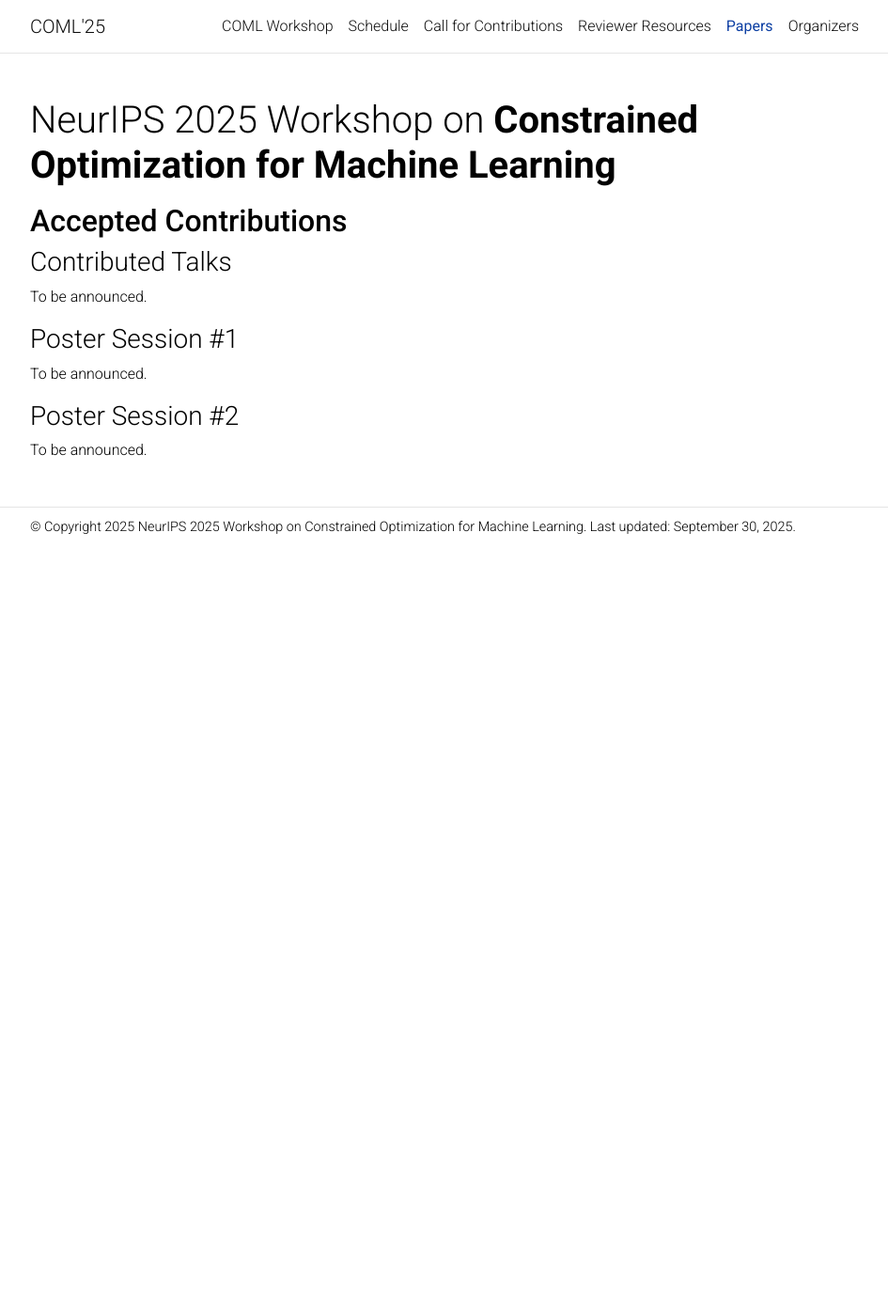
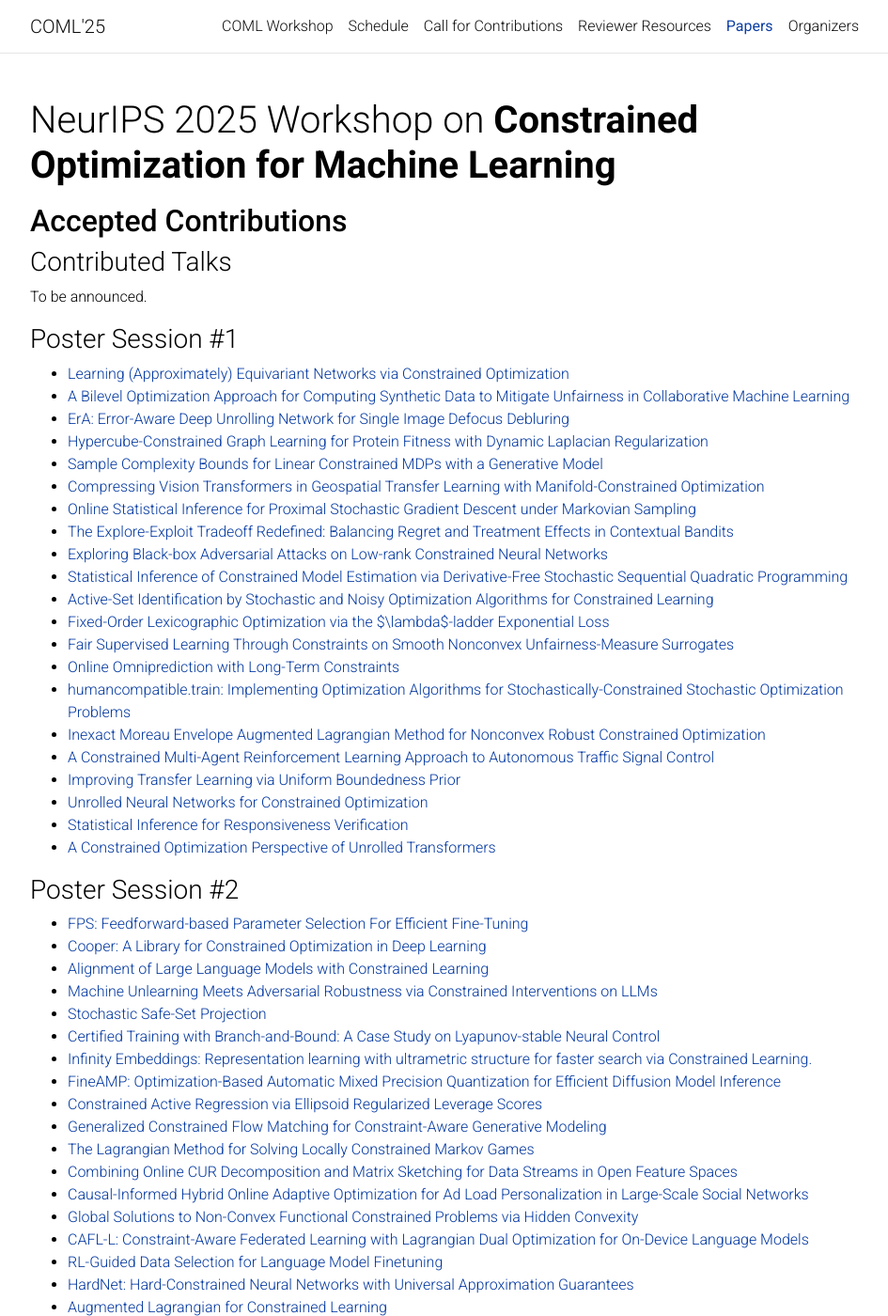
Before and after one commit to constrained-opt-ml/constrained-opt-ml.github.io, a Jekyll site: the page built from _pages/papers.md, in a window 1280 px wide and 1400 px high. Shown: the whole window at 94% size, without its empty margins (163-1108 px from the left). Built offline with Jekyll 4.4.1, drawn with Linux system fonts in a browser that asks for light colours; comment, search, counter and statistics services are not loaded; a style sheet for code colours, icons or effects is not loaded; some of the changed text lies outside the part shown.

Commit message:
Accepted Papers

```diff
--- a/_layouts/organizers.html
+++ b/_layouts/organizers.html
@@ -398,7 +398,7 @@ layout: default
                 <li>Bum Jun Kim</li>
                 <li>César Miguel Valdez Córdova</li>
                 <li>Chao Wu</li>
-                <li>CHEN FENG</li>
+                <li>Chen Feng</li>
                 <li>Daniel Otero</li>
                 <li>Honghao Wei</li>
                 <li>Jan Quan</li>
--- a/_pages/papers.md
+++ b/_pages/papers.md
@@ -13,7 +13,49 @@ nav_order: 5
 To be announced.
 
 ### Poster Session #1
-To be announced.
+
+- [Learning (Approximately) Equivariant Networks via Constrained Optimization](https://openreview.net/forum?id=ClPTxR8Z1G)
+- [A Bilevel Optimization Approach for Computing Synthetic Data to Mitigate Unfairness in Collaborative Machine Learning](https://openreview.net/forum?id=YTUfKohLUP)
+- [ErA: Error-Aware Deep Unrolling Network for Single Image Defocus Debluring](https://openreview.net/forum?id=w8fFSm4RR9)
+- [Hypercube-Constrained Graph Learning for Protein Fitness with Dynamic Laplacian Regularization](https://openreview.net/forum?id=sj9KZCc1JH)
+- [Sample Complexity Bounds for Linear Constrained MDPs with a Generative Model](https://openreview.net/forum?id=HSLRSfbLaO)
+- [Compressing Vision Transformers in Geospatial Transfer Learning with Manifold-Constrained Optimization](https://openreview.net/forum?id=IPWP0o5fgb)
+- [Online Statistical Inference for Proximal Stochastic Gradient Descent under Markovian Sampling](https://openreview.net/forum?id=udIZgO8uCA)
+- [The Explore-Exploit Tradeoff Redefined: Balancing Regret and Treatment Effects in Contextual Bandits](https://openreview.net/forum?id=KTn5igMOmS)
+- [Exploring Black-box Adversarial Attacks on Low-rank Constrained Neural Networks](https://openreview.net/forum?id=dgQJ3muXZf)
+- [Statistical Inference of Constrained Model Estimation via Derivative-Free Stochastic Sequential Quadratic Programming](https://openreview.net/forum?id=FjwCVyEc79)
+- [Active-Set Identification by Stochastic and Noisy Optimization Algorithms for Constrained Learning](https://openreview.net/forum?id=vzfNQwwAqQ)
+- [Fixed-Order Lexicographic Optimization via the $\lambda$-ladder Exponential Loss](https://openreview.net/forum?id=zpPSQpVfIm)
+- [Fair Supervised Learning Through Constraints on Smooth Nonconvex Unfairness-Measure Surrogates](https://openreview.net/forum?id=IcsO4iF33n)
+- [Online Omniprediction with Long-Term Constraints](https://openreview.net/forum?id=aBCGylDUl4)
+- [humancompatible.train: Implementing Optimization Algorithms for Stochastically-Constrained Stochastic Optimization Problems](https://openreview.net/forum?id=BbuqIsKNPc)
+- [Inexact Moreau Envelope Augmented Lagrangian Method for Nonconvex Robust Constrained Optimization](https://openreview.net/forum?id=BVuORzJ4ye)
+- [A Constrained Multi-Agent Reinforcement Learning Approach to Autonomous Traffic Signal Control](https://openreview.net/forum?id=aMBD9mEjlw)
+- [Improving Transfer Learning via Uniform Boundedness Prior](https://openreview.net/forum?id=n626OXew5u)
+- [Unrolled Neural Networks for Constrained Optimization](https://openreview.net/forum?id=i3t4drqcFF)
+- [Statistical Inference for Responsiveness Verification](https://openreview.net/forum?id=ZU5QPmrz3e)
+- [A Constrained Optimization Perspective of Unrolled Transformers](https://openreview.net/forum?id=Hy52oYniV1)
 
 ### Poster Session #2
-To be announced.
+
+- [FPS: Feedforward-based Parameter Selection For Efficient Fine-Tuning](https://openreview.net/forum?id=75Sl9Dhw3f)
+- [Cooper: A Library for Constrained Optimization in Deep Learning](https://openreview.net/forum?id=OXOZYP3xJX)
+- [Alignment of Large Language Models with Constrained Learning](https://openreview.net/forum?id=4ZPPnIRjJQ)
+- [Machine Unlearning Meets Adversarial Robustness via Constrained Interventions on LLMs](https://openreview.net/forum?id=5nJLuVfRT2)
+- [Stochastic Safe-Set Projection](https://openreview.net/forum?id=uqOhejCEwa)
+- [Certified Training with Branch-and-Bound: A Case Study on Lyapunov-stable Neural Control](https://openreview.net/forum?id=ZP5ZB79Zhj)
+- [Infinity Embeddings: Representation learning with ultrametric structure for faster search via Constrained Learning.](https://openreview.net/forum?id=HNAqDj7zTq)
+- [FineAMP: Optimization-Based Automatic Mixed Precision Quantization for Efficient Diffusion Model Inference](https://openreview.net/forum?id=sVObVLUs0C)
+- [Constrained Active Regression via Ellipsoid Regularized Leverage Scores](https://openreview.net/forum?id=eXKnR11wkc)
+- [Generalized Constrained Flow Matching for Constraint-Aware Generative Modeling](https://openreview.net/forum?id=ESjoUyIy0b)
+- [The Lagrangian Method for Solving Locally Constrained Markov Games](https://openreview.net/forum?id=hBvCERnRIQ)
+- [Combining Online CUR Decomposition and Matrix Sketching for Data Streams in Open Feature Spaces](https://openreview.net/forum?id=xcnMiei20G)
+- [Causal-Informed Hybrid Online Adaptive Optimization for Ad Load Personalization in Large-Scale Social Networks](https://openreview.net/forum?id=uwj93B9g5u)
+- [Global Solutions to Non-Convex Functional Constrained Problems via Hidden Convexity](https://openreview.net/forum?id=m27KVpfbKi)
+- [CAFL-L: Constraint-Aware Federated Learning with Lagrangian Dual Optimization for On-Device Language Models](https://openreview.net/forum?id=yhsP6iF1cK)
+- [RL-Guided Data Selection for Language Model Finetuning](https://openreview.net/forum?id=WL6g8a8X4d)
+- [HardNet: Hard-Constrained Neural Networks with Universal Approximation Guarantees](https://openreview.net/forum?id=HWZ6W7AiJL)
+- [Augmented Lagrangian for Constrained Learning](https://openreview.net/forum?id=Xeru2MfMu3)
+- [SIMU: Selective Influence Machine Unlearning](https://openreview.net/forum?id=CIfSZZAzho)
+- [Sharpness-Aware Minimization Meets Spectral Norm](https://openreview.net/forum?id=rnds9HsWY2)
+- [Composition and Alignment of Diffusion Models using Constrained Learning](https://openreview.net/forum?id=LzBqxHaiXX)
```
